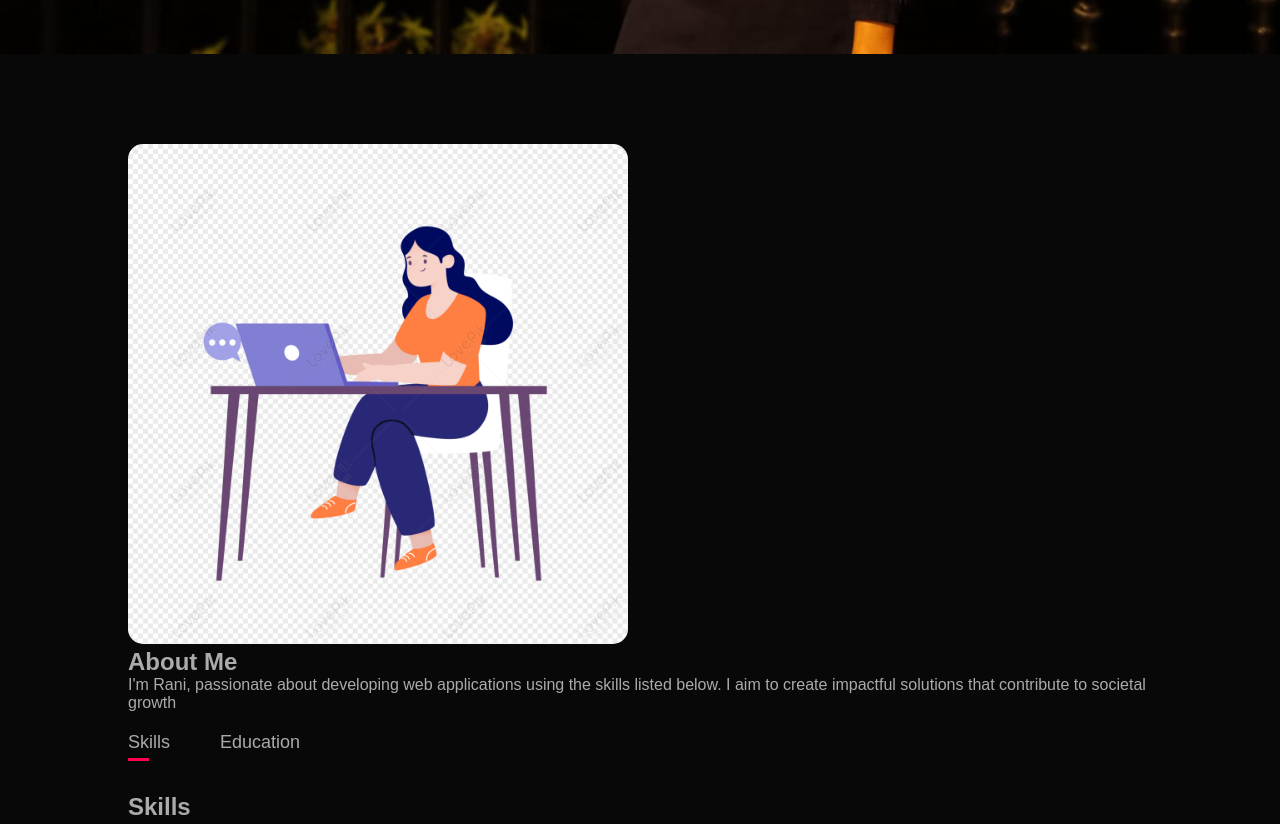
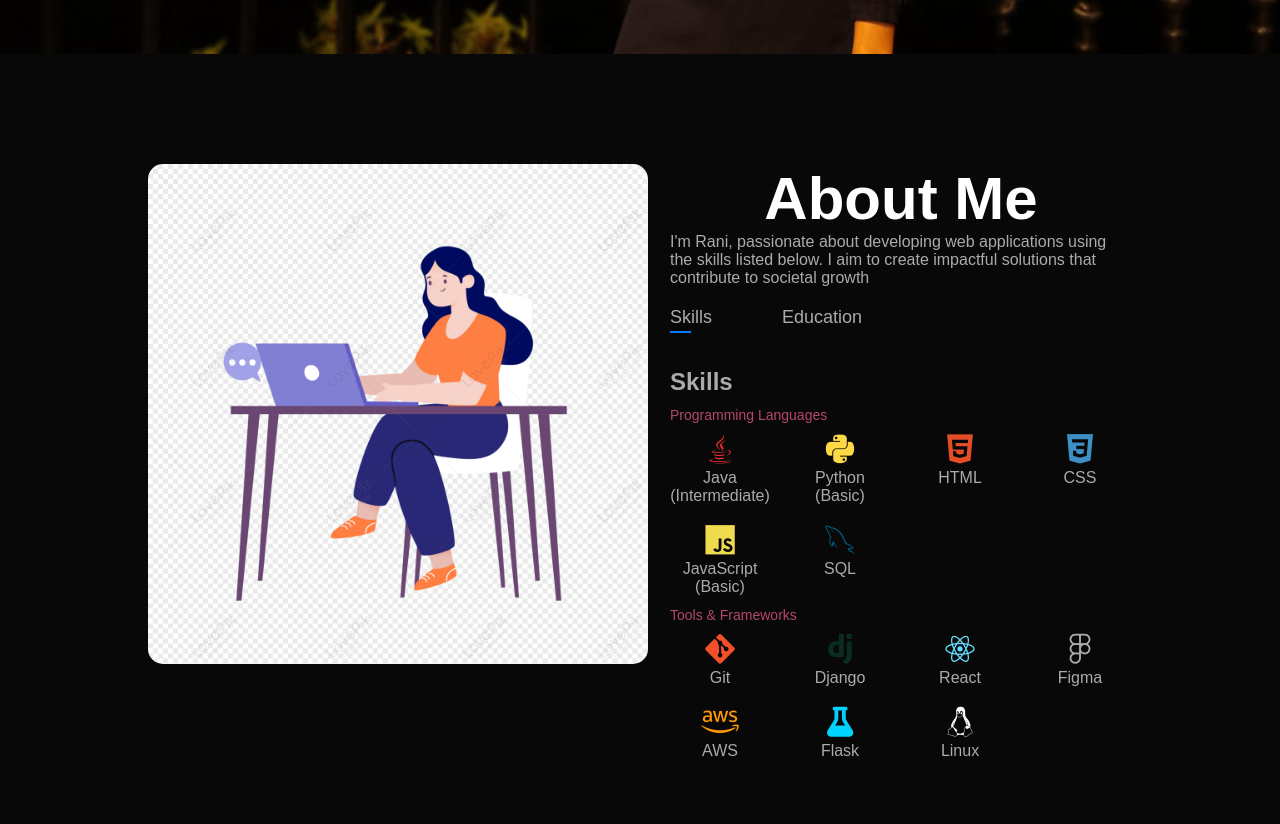
Before and after one commit to rani226/personal-portfolio, a plain HTML site: page index.html in a window 1280 px wide. Shown: the part 746-1570 px from the top of the page. Drawn offline with nearby package versions, Linux system fonts and the light colour scheme.

Commit message:
Update style.css

```diff
--- a/style.css
+++ b/style.css
@@ -4,6 +4,93 @@
     font-family:'Poppins', sans-serif;
     box-sizing: border-box;
 }
+
+
+/* About Section */
+#about {
+    padding: 60px 0;
+    color: #333;
+  }
+
+  .about-col-1,
+  .about-col-2 {
+    flex: 1;
+    padding: 20px;
+  }
+
+  /* Flex row */
+.row {
+    display: flex;
+    flex-wrap: wrap;
+    gap: 20px;
+    align-items: flex-start;
+  }
+
+  .about-col-1 {
+    flex: 1;
+    min-width: 250px;
+  }
+
+  .about-col-2 {
+    flex: 2;
+    min-width: 300px;
+  }
+
+  /* Tab styles */
+  .tab-titles {
+    display: flex;
+    gap: 20px;
+    margin-top: 20px;
+    cursor: pointer;
+  }
+
+  .tab-links {
+    font-weight: bold;
+    position: relative;
+  }
+
+  .tab-links.active-link::after {
+    content: '';
+    width: 100%;
+    height: 2px;
+    background: #007bff;
+    position: absolute;
+    left: 0;
+    bottom: -5px;
+  }
+
+  /* Tab content */
+  .tab-contents {
+    display: none;
+    margin-top: 20px;
+  }
+
+  .tab-contents.active-tab {
+    display: block;
+  }
+
+  /* Skills section */
+  .skill-icons {
+    display: flex;
+    flex-wrap: wrap;
+    gap: 20px;
+    margin-top: 10px;
+  }
+
+  .skill-item {
+    display: flex;
+    flex-direction: column;
+    align-items: center;
+    width: 100px;
+    text-align: center;
+  }
+
+  .skill-item i {
+    font-size: 30px;
+    margin-bottom: 5px;
+  }
+
+
 html{
     scroll-behavior:smooth;
 }
@@ -74,15 +161,29 @@ nav ul li a:hover::after{
     padding:80px 0;
     color:#ababab;
 }
-.row{
-    display:flex;
-    justify-content:space-between;
-    flex-wrap:wrap;
+/* Custom color for AWS icon */
+.skill-item i.fa-aws {
+    color: #ff9900; /* AWS orange */
 }
 
-.about-col-1{
+.skill-item i.fa-linux {
+    color: white;
+}
+
+/* Custom color for Flask icon */
+.skill-item i.fa-flask {
+    color: #00d2ff; /* Flask blue */
+}
+
+.about-col-1, .about-col-2 {
+    flex: 1;
+    min-width: 250px;
+  }
+
+/*.about-col-1{
     flex-basis:35%;
-}
+}*/
+
 .about-col-2 h1{
     padding:10px 200px;
 }
@@ -123,7 +224,7 @@ nav ul li a:hover::after{
 }
 .tab-contents ul li span{
     color:#b54769;
-    font-size:14;
+    font-size:14px;
 }
 .tab-contents{
     display:none;
@@ -141,6 +242,16 @@ nav ul li a:hover::after{
     grid-gap:40px;
     margin-top:50px;
 }
+
+.section-title {
+    white-space: nowrap; /* prevents wrapping */
+    text-align: center;
+    font-size: 60px; /* adjust as needed */
+    font-weight: bold;
+    color:#fff;
+}
+
+
 .services-list div{
     background: #262626;
     padding:40px;
@@ -206,7 +317,7 @@ nav ul li a:hover::after{
     padding:0 40px;
     text-align:center;
     font-size:14px;
-    transition:height 0.5;
+    transition:height 0.5s ease;
 }
 .layer h3{
     font-weight:500;
@@ -290,7 +401,7 @@ form input,form textarea{
     border-radius:6px;
 }
 form .btn-2{
-    padding:14x 60px;
+    padding:14px 60px;
     font-size:18px;
     margin-top:20px;
     cursor:pointer;
```
